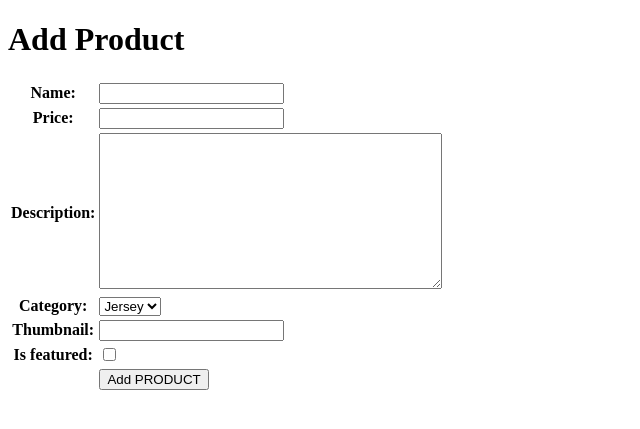
After one commit to rheinaadinda/strike-apparel, a Django app: page /create-product/ in a window 1280 px wide. The commit adds this page. Shown: the top 429 px of the page, without its empty margins (0-640 px from the left). Run offline with Django 5.2, Linux system fonts and the light colour scheme.

Commit message:
Tugas 3 Selesai

```diff
--- /dev/null
+++ b/main/forms.py
@@ -0,0 +1,7 @@
+from django.forms import ModelForm
+from main.models import Product
+
+class ProductForm(ModelForm):
+    class Meta:
+        model = Product
+        fields = ["name", "price", "description", "category", "thumbnail", "is_featured"]
--- a/main/models.py
+++ b/main/models.py
@@ -5,12 +5,12 @@ from django.db import models
 
 class Product(models.Model):
     CATEGORY_CHOICES = [
-        ('transfer', 'Transfer'),
-        ('update', 'Update'),
-        ('exclusive', 'Exclusive'),
-        ('match', 'Match'),
-        ('rumor', 'Rumor'),
-        ('analysis', 'Analysis'),
+        ('jersey', 'Jersey'),
+        ('price', 'Price'),
+        ('size', 'Size'),
+        ('shoes', 'Shoes'),
+        ('ball', 'Ball'),
+        ('others', 'Others'),
     ]
 
     id = models.UUIDField(primary_key=True, default=uuid.uuid4, editable=False)
--- /dev/null
+++ b/main/templates/create_product.html
@@ -0,0 +1,18 @@
+{% extends 'base.html' %}
+{% block content %}
+<h1>Add Product</h1>
+
+<form method="POST">
+  {% csrf_token %}
+  <table>
+    {{ form.as_table }}
+    <tr>
+      <td></td>
+      <td>
+        <input type="submit" value="Add PRODUCT" />
+      </td>
+    </tr>
+  </table>
+</form>
+
+{% endblock %}
--- a/main/urls.py
+++ b/main/urls.py
@@ -1,8 +1,14 @@
 from django.urls import path
-from main.views import show_main
+from main.views import show_main, create_product, show_product, show_xml, show_json, show_xml_by_id, show_json_by_id
 
 app_name = 'main'
 
 urlpatterns = [
     path('', show_main, name='show_main'),
+    path('create-product/', create_product, name='create_product'),
+    path('product/<str:id>/', show_product, name='show_product'),
+    path('xml/', show_xml, name='show_xml'),
+    path('json/', show_json, name='show_json'),
+    path('xml/<str:product_id>/', show_xml_by_id, name='show_xml_by_id'),
+    path('json/<str:product_id>/', show_json_by_id, name='show_json_by_id'),
 ]
--- a/main/views.py
+++ b/main/views.py
@@ -1,11 +1,64 @@
-from django.shortcuts import render
+from django.shortcuts import render, redirect, get_object_or_404
+from main.forms import ProductForm
+from main.models import Product
+from django.http import HttpResponse
+from django.core import serializers
 
 # Create your views here.
 def show_main(request):
+    product_list = Product.objects.all()
+
     context = {
         'app' : 'Strike Apparel',
         'name': 'Rheina Adinda Morani Sinurat',
-        'class': 'PBP E'
+        'npm' : '2406435881',
+        'class': 'PBP E',
+        'product_list': product_list
     }
 
     return render(request, "main.html", context)
+
+def create_product(request):
+    form = ProductForm(request.POST or None)
+
+    if form.is_valid() and request.method == "POST":
+        form.save()
+        return redirect('main:show_main')
+
+    context = {'form': form}
+    return render(request, "create_product.html", context)
+
+def show_product(request, id):
+    product = get_object_or_404(Product, pk=id)
+
+    context = {
+        'product': product
+    }
+
+    return render(request, "product_detail.html", context)
+
+def show_xml(request):
+    product_list = Product.objects.all()
+    xml_data = serializers.serialize("xml", product_list)
+    return HttpResponse(xml_data, content_type="application/xml")
+
+def show_json(request):
+    product_list = Product.objects.all()
+    json_data = serializers.serialize("json", product_list)
+    return HttpResponse(json_data, content_type="application/json")
+
+def show_xml_by_id(request, product_id):
+    try:
+        product_list = Product.objects.filter(pk=product_id)
+        xml_data = serializers.serialize("xml", product_list)
+        return HttpResponse(xml_data, content_type="application/xml")
+    except Product.DoesNotExist:
+        return HttpResponse(status=404)
+
+def show_json_by_id(request, product_id):
+    try:
+        product_list = Product.objects.get(pk=product_id)
+        json_data = serializers.serialize("json", [product_list])
+        return HttpResponse(json_data, content_type="application/json")
+    except Product.DoesNotExist:
+        return HttpResponse(status=404)
--- a/strike_apparel/settings.py
+++ b/strike_apparel/settings.py
@@ -60,7 +60,7 @@ ROOT_URLCONF = 'strike_apparel.urls'
 TEMPLATES = [
     {
         'BACKEND': 'django.template.backends.django.DjangoTemplates',
-        'DIRS': [],
+        'DIRS': [BASE_DIR / 'templates'],
         'APP_DIRS': True,
         'OPTIONS': {
             'context_processors': [
@@ -143,3 +143,7 @@ STATIC_URL = 'static/'
 # https://docs.djangoproject.com/en/5.2/ref/settings/#default-auto-field
 
 DEFAULT_AUTO_FIELD = 'django.db.models.BigAutoField'
+
+CSRF_TRUSTED_ORIGINS = [
+    "https://rheina-adinda-strikeapparel.pbp.cs.ui.ac.id"
+]
--- /dev/null
+++ b/templates/base.html
@@ -0,0 +1,13 @@
+{% load static %}
+<!DOCTYPE html>
+<html lang="en">
+<head>
+    <meta charset="UTF-8" />
+    <meta name="viewport" content="width=device-width, initial-scale=1.0" />
+    {% block meta %} {% endblock meta %}
+</head>
+
+<body>
+    {% block content %} {% endblock content %}
+</body>
+</html>
```
Also changed, not shown: main/templates/main.html (+39 -5 lines), main/templates/product_detail.html (added, +16 -0 lines).
